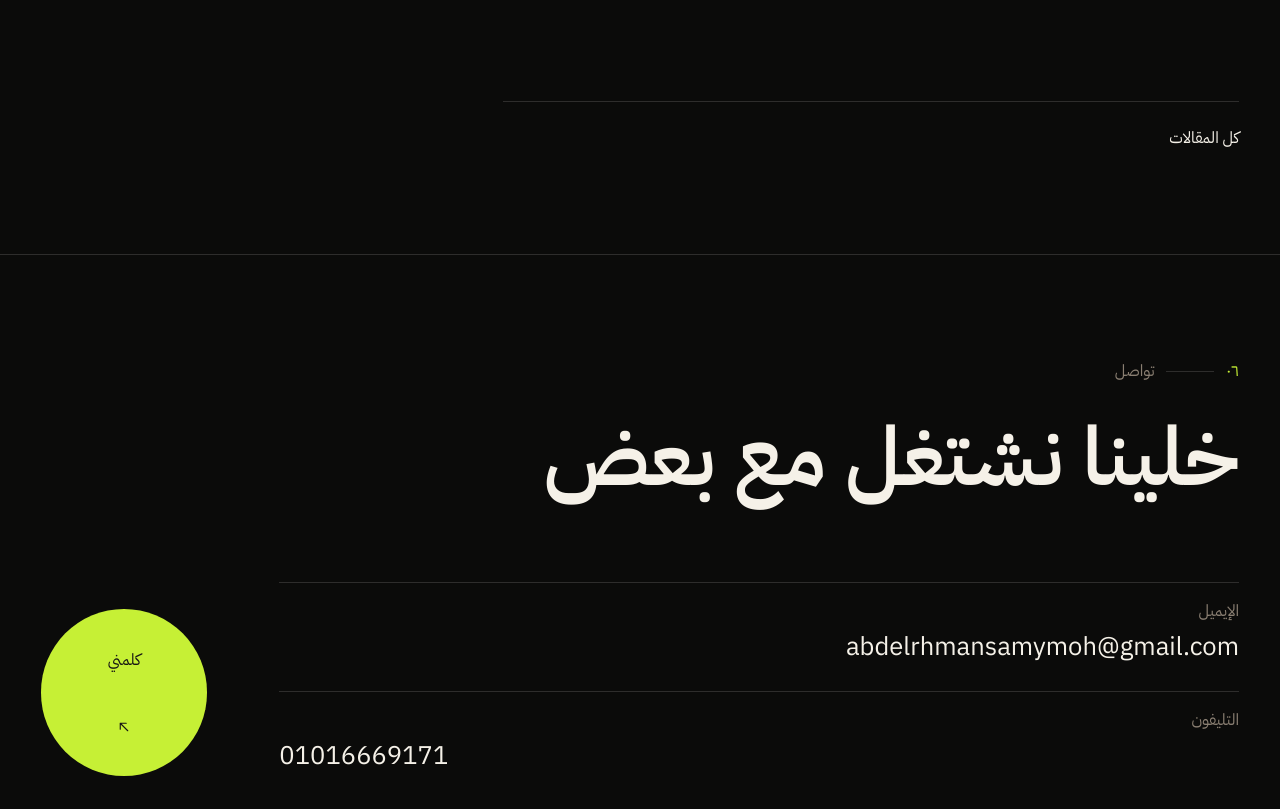
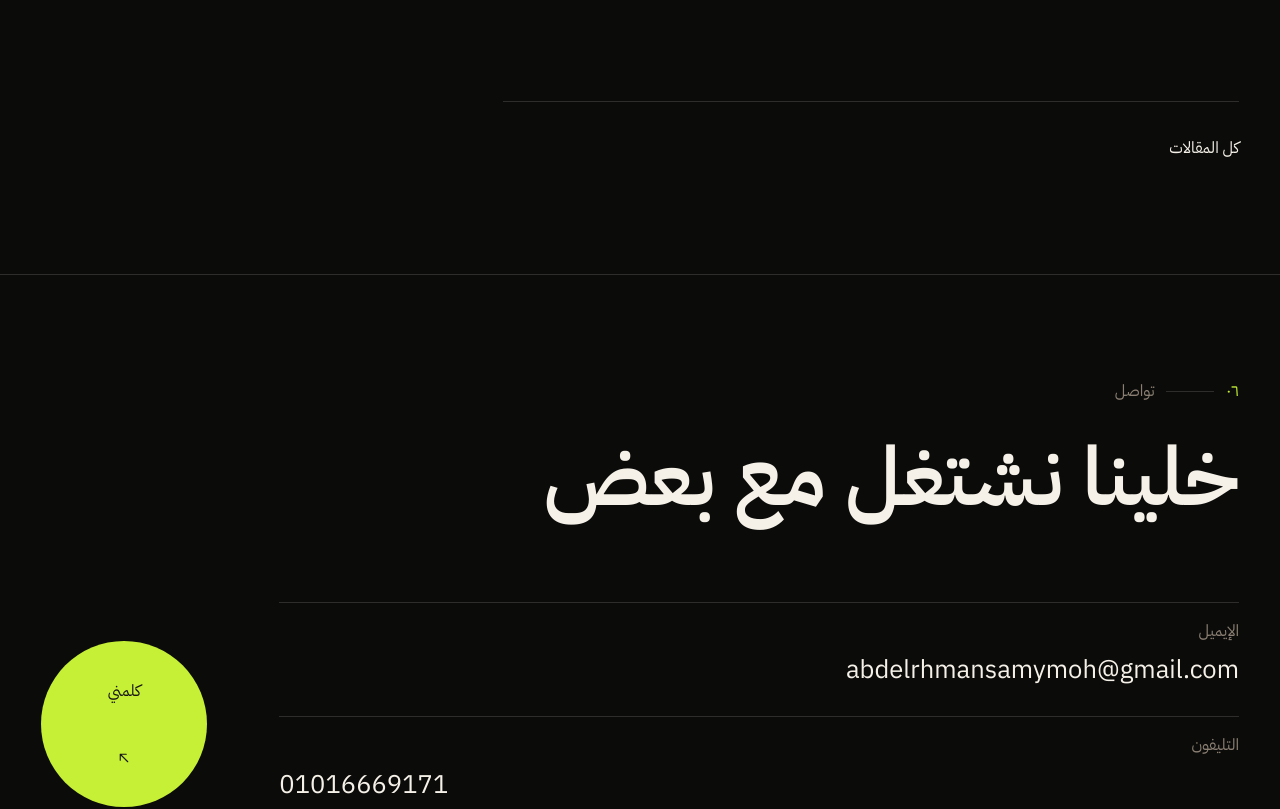
Before and after one commit to vemonser/portfolio, a Next.js app: page /ar/blog/calm-motion in a window 1280 px wide. Shown: the part 1440-2249 px from the top of the page. Built offline with nearby package versions, Linux system fonts and the light colour scheme.

Commit message:
fix(a11y): give block contact and archive links a 44px target

```diff
--- a/src/app/[locale]/blog/[slug]/page.tsx
+++ b/src/app/[locale]/blog/[slug]/page.tsx
@@ -80,7 +80,12 @@ export default async function BlogPostPage({ params }: Props) {
       </Prose>
 
       <div className="chapter-open mt-[var(--space-4)] border-t border-[var(--line-hairline)] pt-[var(--space-3)]">
-        <LinkLine href={localizedHref(locale, "/blog")}>{t("back")}</LinkLine>
+        <LinkLine
+          href={localizedHref(locale, "/blog")}
+          className="inline-flex min-h-11 items-center"
+        >
+          {t("back")}
+        </LinkLine>
       </div>
     </PageFrame>
   );
--- a/src/app/[locale]/contact/page.tsx
+++ b/src/app/[locale]/contact/page.tsx
@@ -56,7 +56,7 @@ export default async function ContactPage({ params }: Props) {
               <dd className="m-0 break-words text-[clamp(1.05rem,1.5vw,1.25rem)] [overflow-wrap:anywhere]">
                 <LinkLine
                   href={`mailto:${email}`}
-                  className="scroll-mt-[8rem]"
+                  className="inline-flex min-h-11 scroll-mt-[8rem] items-center"
                 >
                   {email}
                 </LinkLine>
@@ -69,7 +69,7 @@ export default async function ContactPage({ params }: Props) {
                 className="m-0 text-[clamp(1.05rem,1.5vw,1.25rem)]"
                 dir="ltr"
               >
-                <LinkLine href={t("phoneHref")} className="scroll-mt-[8rem]">
+                <LinkLine href={t("phoneHref")} className="inline-flex min-h-11 scroll-mt-[8rem] items-center">
                   {t("phone")}
                 </LinkLine>
               </dd>
--- a/src/features/contact-cta/ContactCta.tsx
+++ b/src/features/contact-cta/ContactCta.tsx
@@ -45,7 +45,12 @@ export default async function ContactCta({ locale }: Props) {
             <div className="flex flex-col gap-[0.35rem] border-t border-[var(--line-hairline)] pt-[var(--space-2)]">
               <dt className="ui-label">{t("emailLabel")}</dt>
               <dd className="m-0 break-words text-[clamp(1.15rem,2vw,1.6rem)] [overflow-wrap:anywhere]">
-                <LinkLine href={`mailto:${t("email")}`}>{t("email")}</LinkLine>
+                <LinkLine
+                  href={`mailto:${t("email")}`}
+                  className="inline-flex min-h-11 items-center"
+                >
+                  {t("email")}
+                </LinkLine>
               </dd>
             </div>
 
@@ -55,7 +60,12 @@ export default async function ContactCta({ locale }: Props) {
                 className="m-0 text-[clamp(1.15rem,2vw,1.6rem)]"
                 dir="ltr"
               >
-                <LinkLine href={t("phoneHref")}>{t("phone")}</LinkLine>
+                <LinkLine
+                  href={t("phoneHref")}
+                  className="inline-flex min-h-11 items-center"
+                >
+                  {t("phone")}
+                </LinkLine>
               </dd>
             </div>
           </dl>
--- a/src/features/work/SelectedWork.tsx
+++ b/src/features/work/SelectedWork.tsx
@@ -50,7 +50,7 @@ export default async function SelectedWork({ locale }: Props) {
       >
         <LinkLine
           href={localizedHref(locale, "/work")}
-          className="text-[clamp(1.05rem,1.6vw,1.3rem)]"
+          className="inline-flex min-h-11 items-center text-[clamp(1.05rem,1.6vw,1.3rem)]"
         >
           {t("more")}
         </LinkLine>
```
